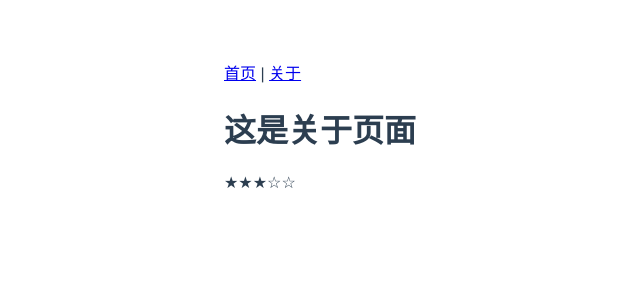
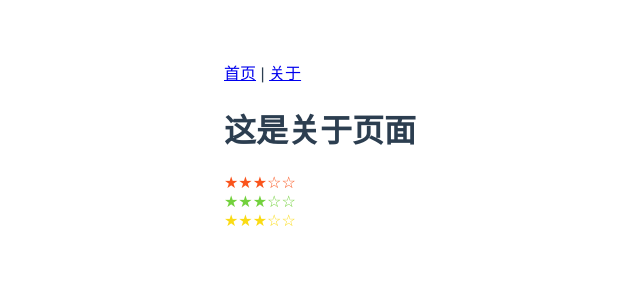
Before and after one commit to lijing1024/vue3-vite-demo, a Vue app in the folder hello-vue3/: page /#/about in a window 1280 px wide. Shown: the top 300 px of the page, without its empty margins (84-724 px from the left). Built offline with nearby package versions, Linux system fonts and the light colour scheme.

Commit message:
feat: rate支持设置主题色

```diff
--- a/hello-vue3/src/components/Rate.vue
+++ b/hello-vue3/src/components/Rate.vue
@@ -1,5 +1,5 @@
 <template>
-	<div>
+	<div :style="fontstyle">
 		{{ rate }}
 	</div>
 </template>
@@ -7,8 +7,21 @@
 	import { defineProps, computed } from 'vue';
 	let prop = defineProps({
 		value: Number,
+		theme: { type: String, default: 'orange' },
 	});
 	let rate = computed(() => {
 		return '★★★★★☆☆☆☆☆'.slice(5 - prop.value, 10 - prop.value);
 	});
+	const themeObj = {
+		black: '#00',
+		white: '#fff',
+		red: '#f5222d',
+		orange: '#fa541c',
+		yellow: '#fadb14',
+		green: '#73d13d',
+		blue: '#40a9ff',
+	};
+	let fontstyle = computed(() => {
+		return `color:  ${themeObj[prop.theme]}`;
+	});
 </script>
--- a/hello-vue3/src/pages/about.vue
+++ b/hello-vue3/src/pages/about.vue
@@ -2,6 +2,8 @@
 	<div>
 		<h1>这是关于页面</h1>
 		<Rate :value="score"></Rate>
+		<Rate :value="score" theme="green"></Rate>
+		<Rate :value="score" theme="yellow"></Rate>
 	</div>
 </template>
 
```
